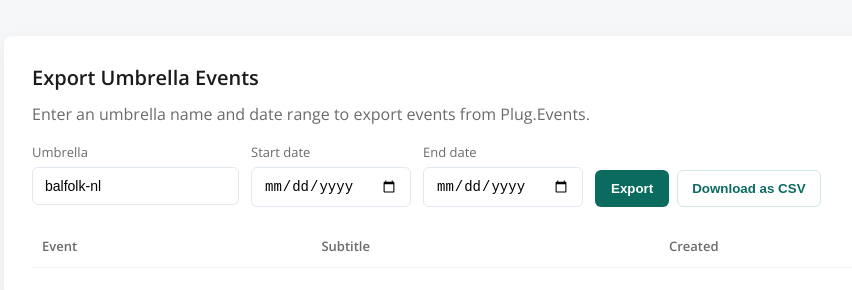
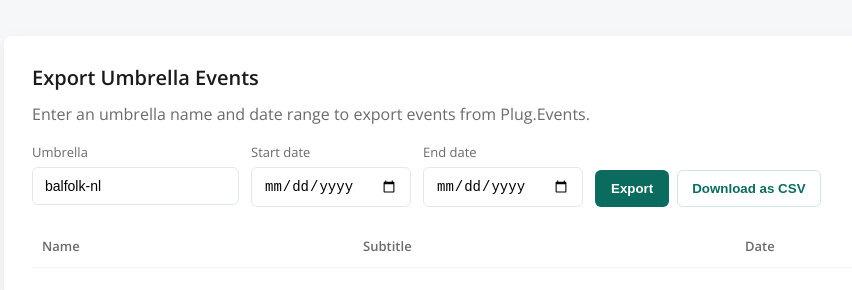
Before and after one commit to autosysops/StaticWebApp_PlugEventsTools, a website: page index.html in a window 1280 px wide. Shown: the whole page, without its empty margins (118-970 px from the left). Drawn offline with nearby package versions, Linux system fonts and the light colour scheme.

Commit message:
change headers in table

```diff
--- a/index.html
+++ b/index.html
@@ -61,7 +61,7 @@
 		<div id="results">
 			<table id="eventsTable" aria-live="polite">
 				<thead>
-					<tr><th>Event</th><th>Subtitle</th><th>Created</th></tr>
+					<tr><th>Name</th><th>Subtitle</th><th>Date</th></tr>
 				</thead>
 				<tbody></tbody>
 			</table>
```
